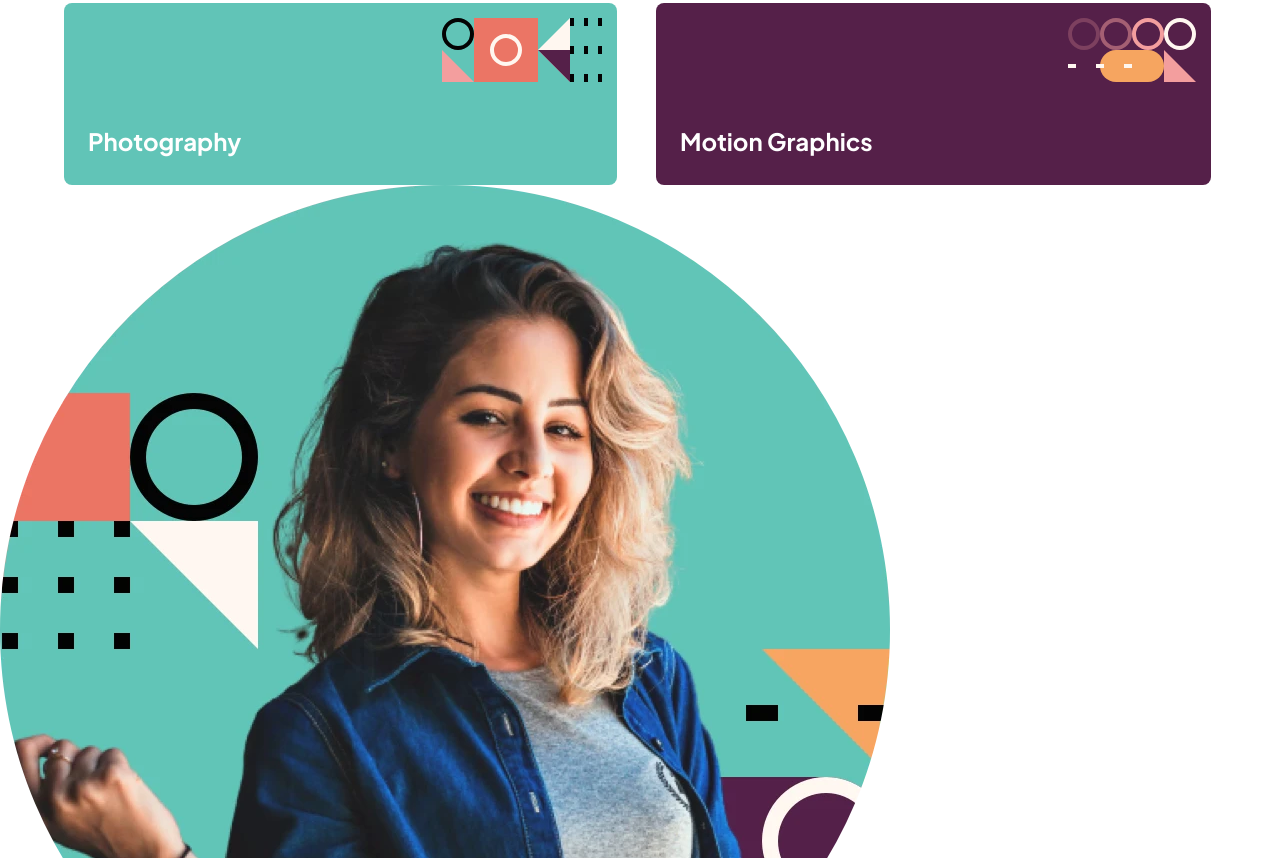
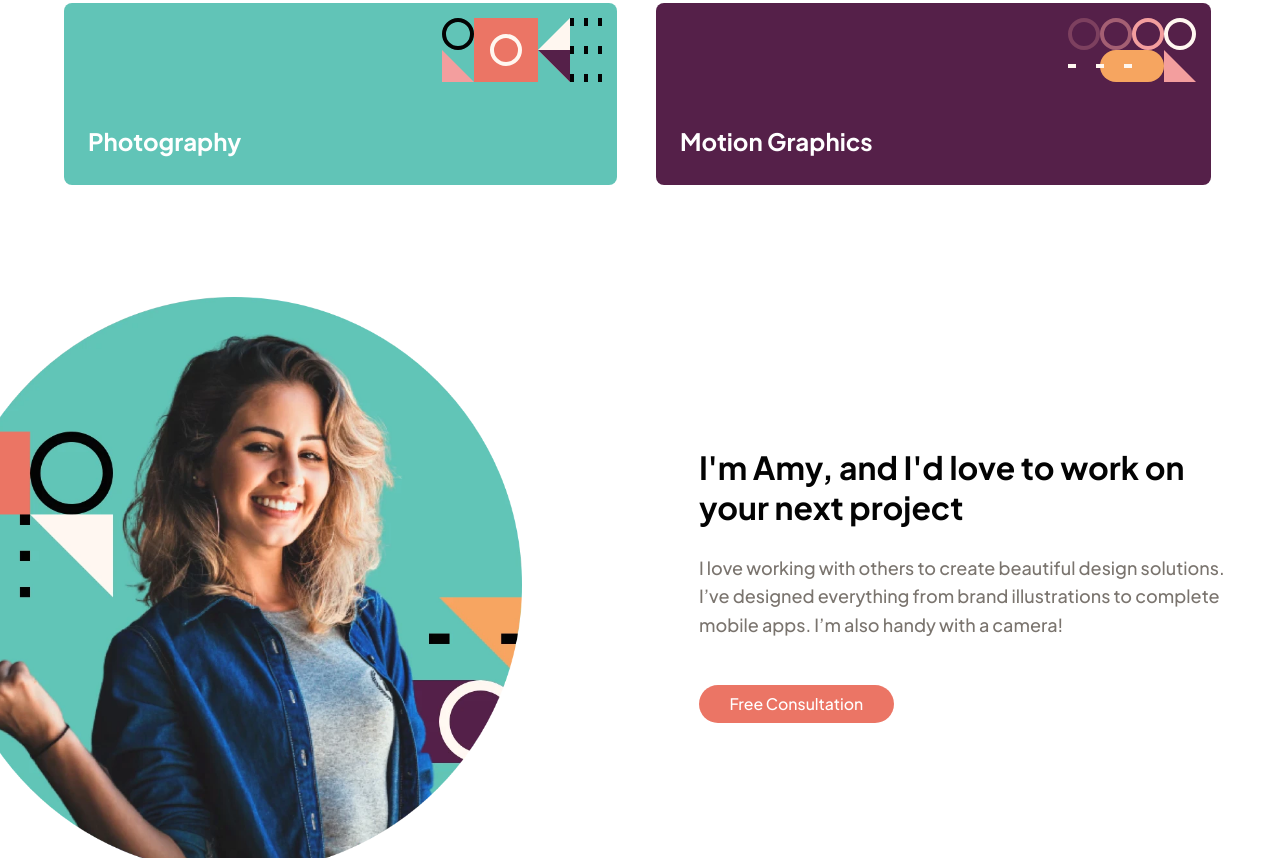
Before and after one commit to bluepersia/single-page-design-portfolio-2, a plain HTML site: page index.html in a window 1280 px wide. Shown: the part 762-1620 px from the top of the page. Drawn offline with Linux system fonts and the light colour scheme.

Commit message:
Profile style

```diff
--- a/src/sass/_components.scss
+++ b/src/sass/_components.scss
@@ -21,7 +21,19 @@
     &:hover {
         background-color: $color-GalacticBlue;
     }
+
+    &--red
+    {
+        background-color: $color-LightRed;
+    }
 }
+
+.heading-m
+ {
+    font-size: 1.625rem;
+ }
+
+
 
 
 @media (min-width:768px)
@@ -29,4 +41,17 @@
     .btn {
         font-size: .88rem;
     }
+
+    .heading-m
+    {
+        font-size: 1.77rem;
+    }
+
 }
+
+@media (min-width:1440px)
+{
+    .heading-m {
+        font-size: 2.22rem;
+    }
+}
--- /dev/null
+++ b/src/sass/_profile.scss
@@ -0,0 +1,81 @@
+
+
+.profile
+{
+    padding: 6.25em 4.2%;
+    text-align: center;
+    display: flex;
+    flex-direction: column;
+    gap: 2.5em;
+
+    &__title
+    {
+        @extend .heading-m;
+    }
+
+    &__img
+    {
+        display: block;
+        width: min(87%, 890px);
+        margin-left: auto;
+        margin-right: auto;
+        object-fit: cover;
+    }
+
+    &__content
+     {
+        max-width: 540px;
+        display: block;
+        margin-left: auto;
+        margin-right: auto
+     }
+
+     &__btn
+     {
+        @extend .btn;
+        @extend .btn--red;
+        margin-top: 1.71em;
+     }
+}
+
+
+@media (min-width: 768px)
+{
+    .profile
+    {
+        padding-left: 0;
+        flex-direction: row;
+        justify-content: space-between;
+        align-items: center;
+        text-align: left;
+        gap: 0;
+
+        &__img {
+            width: 47%;
+            position: relative;
+            left: -3em;
+            margin-right: 0;
+            margin-left: 0;
+        }
+
+        &__content
+        {
+            width: 43%;
+            margin-left: 0;
+            margin-right: 0;
+        }
+    }
+}
+
+
+@media (min-width:1440px)
+{
+    .profile
+    {
+        padding: 7.5em 11.4% 4.8%;
+        &__img
+        {
+            left: 0;
+        }
+    }
+}
--- a/src/sass/_skills.scss
+++ b/src/sass/_skills.scss
@@ -96,6 +96,7 @@
             {
                 grid-column: 1 / 2;
                 grid-row: 1 / 3;
+                height: 100%;
             }
 
             &--ui
@@ -138,6 +139,7 @@
  @media (min-width:1440px)
  {
     .skills {
+        padding: 0 11.4%;
         grid-template-columns: 31% 14% 14% 31%;
         column-gap: 2.1%;
 
--- a/src/sass/style.scss
+++ b/src/sass/style.scss
@@ -2,3 +2,4 @@
 @import 'components';
 @import 'header';
 @import 'skills';
+@import 'profile';
```
Also changed, not shown: src/css/style.css, 1 other file.
